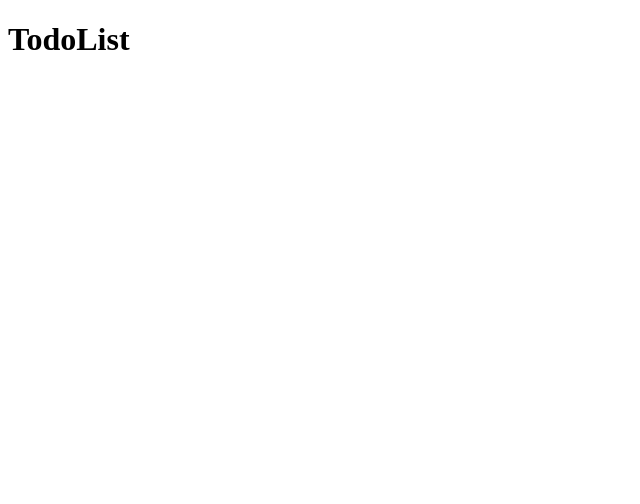
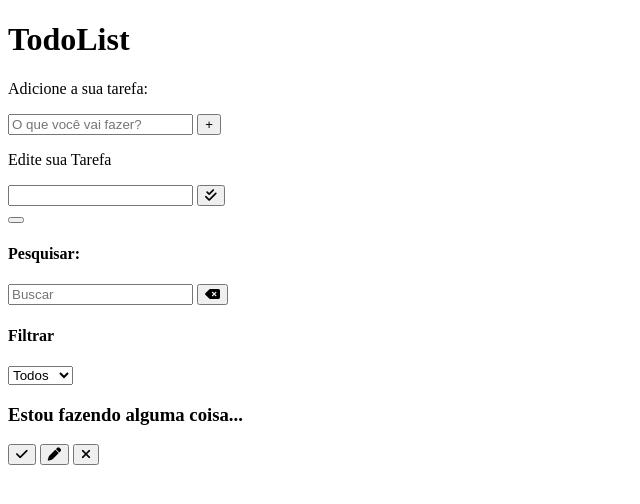
Before and after one commit to xxxgabexxx/toDoList, a plain HTML site: page js/index.html in a window 1280 px wide. Shown: the whole page, without its empty margins (0-640 px from the left). Drawn offline with Linux system fonts and the light colour scheme.

Commit message:
Terminada a parte de html

```diff
--- a/js/index.html
+++ b/js/index.html
@@ -12,6 +12,63 @@
     <script src="script.js" defer></script>
 </head>
 <body>
-    <h1>TodoList</h1>
+    <header>
+        <h1>TodoList</h1>
+    </header>
+    <form id="todo-form">
+        <p>Adicione a sua tarefa:</p>
+        <div class="form-control">
+            <input type="text" id="todo-input" placeholder="O que você vai fazer?">
+            <button type="submit">
+                <i class="fa-thin fa-plus"></i>
+            </button>
+        </div>
+    </form>
+    <form id="edit-form">
+        <p>Edite sua Tarefa</p>
+        <div class="form-control">
+            <input type="text" id="edit-input">
+            <button type="submit">
+                <i class="fa-solid fa-check-double"></i>
+            </button>
+        </div>
+        <button id="cancel-edit-btn"></button>
+    </form>
+    <div id="toolbar">
+        <div id="search">
+            <h4>Pesquisar:</h4>
+            <form>
+                <input type="text" id="search-input" placeholder="Buscar">
+                <button id="erase-button">
+                    <i class="fa-solid fa-delete-left"></i>
+                </button>
+            </form>
+        </div>
+
+        <div id="filter">
+            <h4>Filtrar</h4>
+            <select id="filter-select">
+                <option value="all">Todos</option>
+                <option value="done">Feito</option>
+                <option value="todo">A fazer</option>
+            </select>
+        </div>
+
+        <div id="todo-list">
+            <div class="todo">
+                <h3>Estou fazendo alguma coisa...</h3>
+                <button class="finish-todo">
+                    <i class="fa-solid fa-check"></i>
+                </button>
+                <button class="edit-todo">
+                    <i class="fa-solid fa-pen"></i>
+                </button>
+                <button class="remove-todo">
+                    <i class="fa-solid fa-xmark"></i>
+                </button>
+            </div>
+        </div>
+    </div>
+
 </body>
 </html>
```
